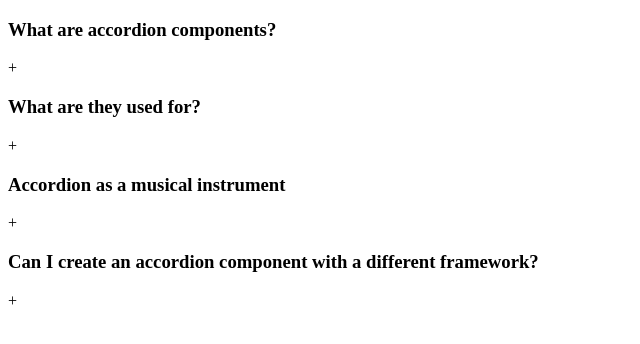
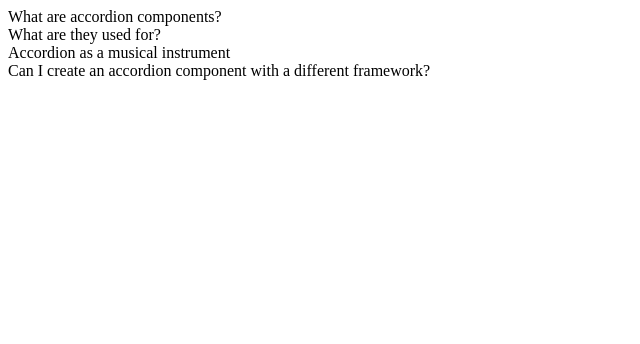
Before and after one commit to himanshusangwann/25_MiniProject, a React (Vite) app: page / in a window 1280 px wide. Shown: the top 344 px of the page, without its empty margins (0-640 px from the left). Built offline with nearby package versions, Linux system fonts and the light colour scheme.

Commit message:
first commit

```diff
--- a/src/components/Index.jsx
+++ b/src/components/Index.jsx
@@ -1,4 +1,4 @@
-import data from "./data";
+/* import data from "./data";
 
 import React, { useState } from 'react'
 
@@ -39,4 +39,29 @@ const Index = () => {
 
 }
 
-export default Index
+export default Index */
+
+//practice of accordian
+import { useState } from "react";
+import data from "./data";
+
+const Index = () => {
+  const [explain, setexplain] = useState(null);
+  const handle = (id) => {
+    setexplain(id===explain?null:id);
+    console.log(id)
+    console.log(explain)
+  };
+  return (
+    <div>
+      {data.map((item) => (
+        <div onClick={() => handle(item.id)}>{item.question}{explain===item.id?item.answer:null}</div>))
+
+
+      }
+
+    </div>
+  );
+};
+
+export default Index;
```
